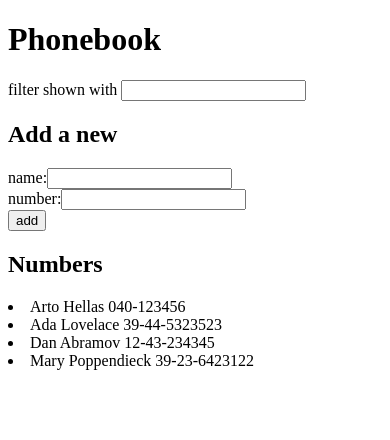
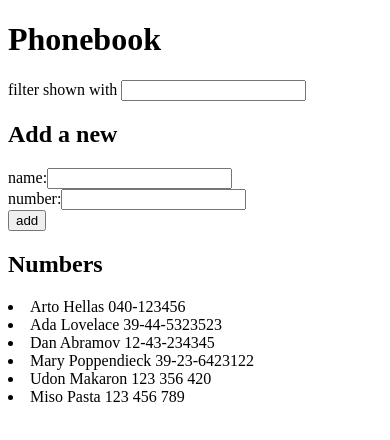
Before and after one commit to Frosenow/Fullstack-Open-2023, a React (Create React App) app in the folder part2/phonebook/: page / in a window 390 px wide. Shown: the top 440 px of the page. Built offline with nearby package versions, Linux system fonts and the light colour scheme; data requests are answered from the project's data file.

Commit message:
phonebook step8 added - backend communication module extracted

```diff
--- a/part2/phonebook/db.json
+++ b/part2/phonebook/db.json
@@ -19,6 +19,16 @@
       "name": "Mary Poppendieck",
       "number": "39-23-6423122",
       "id": 4
+    },
+    {
+      "name": "Udon Makaron ",
+      "number": "123 356 420",
+      "id": 5
+    },
+    {
+      "name": "Miso Pasta",
+      "number": "123 456 789",
+      "id": 6
     }
   ]
 }
--- a/part2/phonebook/src/App.js
+++ b/part2/phonebook/src/App.js
@@ -3,6 +3,7 @@ import axios from "axios";
 import Filter from "./components/Filter";
 import Persons from "./components/Persons";
 import PersonForm from "./components/PersonForm";
+import personService from "./services/persons";
 
 const App = () => {
   const [persons, setPersons] = useState([]);
@@ -12,10 +13,9 @@ const App = () => {
   const [filter, setFilter] = useState("");
 
   useEffect(() => {
-    axios.get("http://localhost:3001/persons").then((response) => {
-      const data = response.data;
-      setPersons(data);
-      setFilterPersons(data);
+    personService.getAll().then((personsReturned) => {
+      setPersons(personsReturned);
+      setFilterPersons(personsReturned);
     });
   }, []);
 
@@ -37,14 +37,11 @@ const App = () => {
       const names = {
         name: newName,
         number: newNumber,
-        id: persons.length + 1,
       };
-      axios
-        .post("http://localhost:3001/persons", names)
-        .then((response) => console.log(response));
-
-      setPersons(persons.concat(names));
-      setFilterPersons(persons.concat(names));
+      personService.create(names).then((personReturned) => {
+        setPersons(persons.concat(personReturned));
+        setFilterPersons(persons.concat(personReturned));
+      });
     } else {
       alert(`${newName} is already added to phonebook`);
     }
--- /dev/null
+++ b/part2/phonebook/src/services/persons.js
@@ -0,0 +1,15 @@
+import axios from "axios";
+const baseUrl = "http://localhost:3001/persons";
+
+const getAll = () => {
+  return axios.get(baseUrl).then((response) => response.data);
+};
+
+const create = (newObject) => {
+  return axios.post(baseUrl, newObject).then((response) => response.data);
+};
+
+export default {
+  getAll,
+  create,
+};
```
Also changed, not shown: 2 other files (tests, documents, lock files or other folders).
